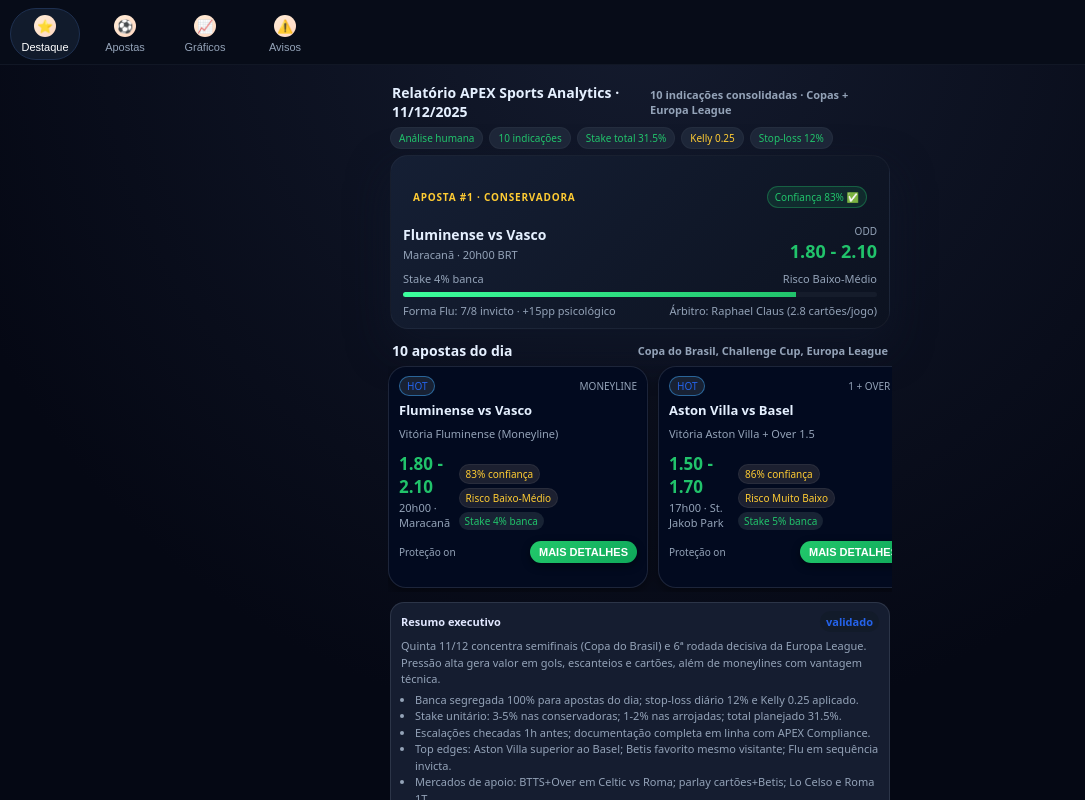
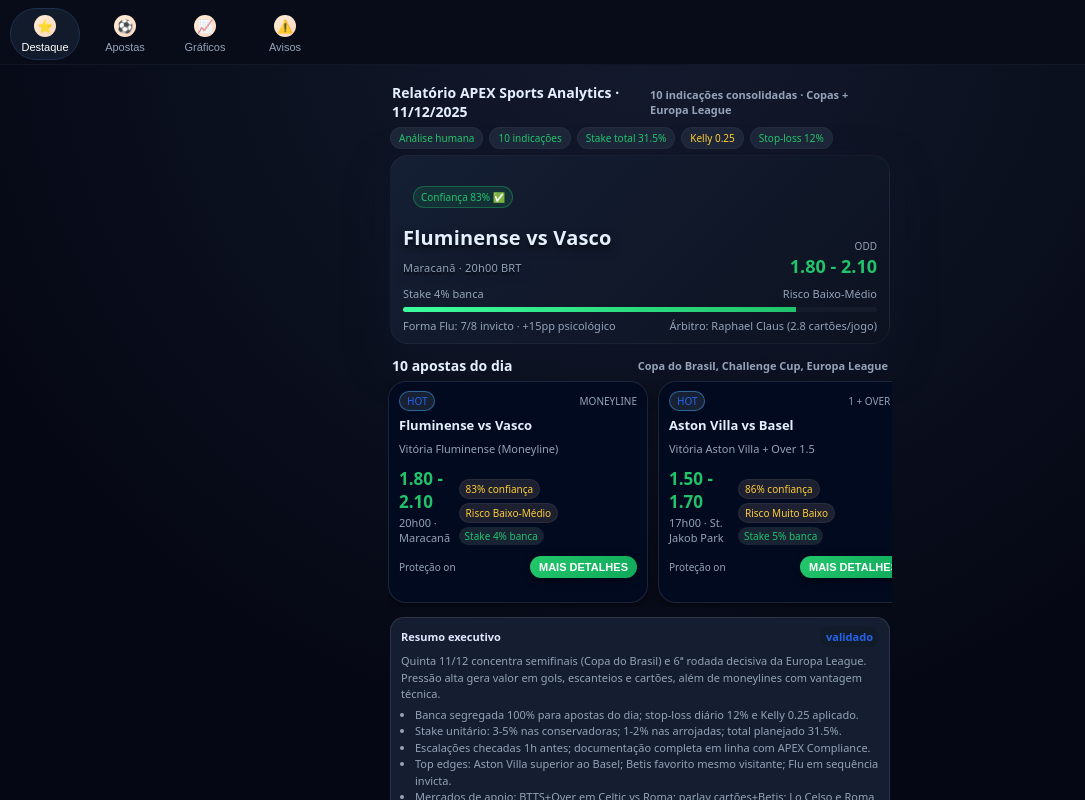
Before and after one commit to newjsouza/coridora, a React (Vite) app in the folder frontend/: page / in a window 1280 px wide. Shown: the top 800 px of the page, without its empty margins (0-1085 px from the left). Built offline with nearby package versions, Linux system fonts and the light colour scheme.

Commit message:
Ajusta hero da aposta principal

```diff
--- a/frontend/src/pages/ReportPage.css
+++ b/frontend/src/pages/ReportPage.css
@@ -225,7 +225,7 @@ h3 {
 
 .hero-header {
   display: flex;
-  justify-content: space-between;
+  justify-content: flex-start;
   align-items: center;
   margin-bottom: 6px;
 }
@@ -258,14 +258,24 @@ h3 {
 }
 
 .hero-teams {
-  font-size: 14px;
-  font-weight: 700;
+  font-size: 20px;
+  font-weight: 800;
 }
 
 .hero-teams small {
   font-size: 11px;
   color: var(--text-muted);
   font-weight: 500;
+}
+
+.hero-teams-3d {
+  letter-spacing: 0.01em;
+  text-shadow:
+    0 1px 0 #0c1220,
+    0 2px 0 #0c1220,
+    0 3px 0 #0b111d,
+    0 4px 10px rgba(0, 0, 0, 0.6);
+  transform: translateZ(0);
 }
 
 .hero-odd {
--- a/frontend/src/pages/ReportPage.tsx
+++ b/frontend/src/pages/ReportPage.tsx
@@ -27,11 +27,10 @@ export const ReportPage: React.FC = () => {
 
         <div className="hero-card">
           <div className="hero-header">
-            <span className="hero-label">Aposta #1 · Conservadora</span>
             <span className="hero-badge">Confiança 83% ✅</span>
           </div>
           <div className="hero-main">
-            <div className="hero-teams">
+            <div className="hero-teams hero-teams-3d">
               Fluminense vs Vasco
               <br />
               <small>Maracanã · 20h00 BRT</small>
```
Also changed, not shown: 5 other files (tests, documents, lock files or other folders).
